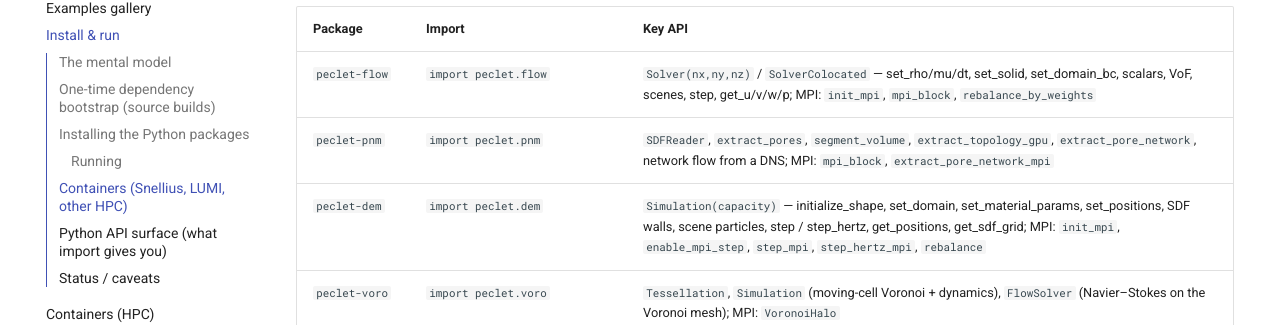
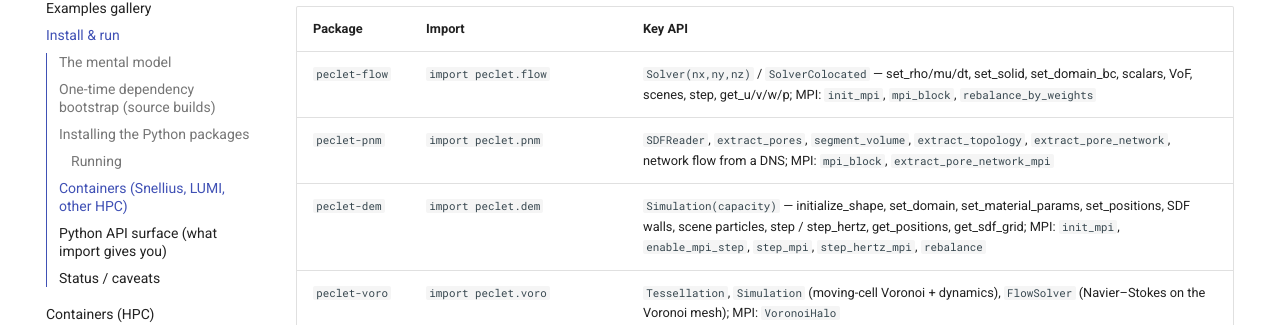
Before and after one commit to computational-chemical-engineering/peclet, an MkDocs documentation site: the page built from docs/DEPLOYMENT.md, in a window 1280 px wide and 900 px high, scrolled down 3553 px. Shown: the part 127-452 px from the top of the window. Built offline with MkDocs 1.6.1 and Material for MkDocs 9.7.7, drawn with Linux system fonts in a browser that asks for light colours; comment, search, counter and statistics services are not loaded.

Commit message:
docs/tools: pnm's extract_topology in DEPLOYMENT; pre-flight checks morton's vcpkg manifest version
Co-Authored-By: Claude Fable 5.1 <noreply@anthropic.com>
Claude-Session: https://claude.ai/code/session_01Wqm2gbrbGKeKH8YVUHoTch

```diff
--- a/docs/DEPLOYMENT.md
+++ b/docs/DEPLOYMENT.md
@@ -162,7 +162,7 @@ for MPI-ABI, GPU-aware-MPI, and arch details.
 | Package | Import | Key API |
 |---------|--------|---------|
 | `peclet-flow` | `import peclet.flow` | `Solver(nx,ny,nz)` / `SolverColocated` — set_rho/mu/dt, set_solid, set_domain_bc, scalars, VoF, scenes, step, get_u/v/w/p; MPI: `init_mpi`, `mpi_block`, `rebalance_by_weights` |
-| `peclet-pnm` | `import peclet.pnm` | `SDFReader`, `extract_pores`, `segment_volume`, `extract_topology_gpu`, `extract_pore_network`, network flow from a DNS; MPI: `mpi_block`, `extract_pore_network_mpi` |
+| `peclet-pnm` | `import peclet.pnm` | `SDFReader`, `extract_pores`, `segment_volume`, `extract_topology`, `extract_pore_network`, network flow from a DNS; MPI: `mpi_block`, `extract_pore_network_mpi` |
 | `peclet-dem` | `import peclet.dem` | `Simulation(capacity)` — initialize_shape, set_domain, set_material_params, set_positions, SDF walls, scene particles, step / step_hertz, get_positions, get_sdf_grid; MPI: `init_mpi`, `enable_mpi_step`, `step_mpi`, `step_hertz_mpi`, `rebalance` |
 | `peclet-voro` | `import peclet.voro` | `Tessellation`, `Simulation` (moving-cell Voronoi + dynamics), `FlowSolver` (Navier–Stokes on the Voronoi mesh); MPI: `VoronoiHalo` |
 | `peclet-coupling` | `import peclet.coupling` | `CfdDem` (unresolved, volume-averaged) and `ResolvedCfdDem` (cut-cell) two-way coupling drivers over `flow` + `dem` |
```
Also changed, not shown: 1 other file.
